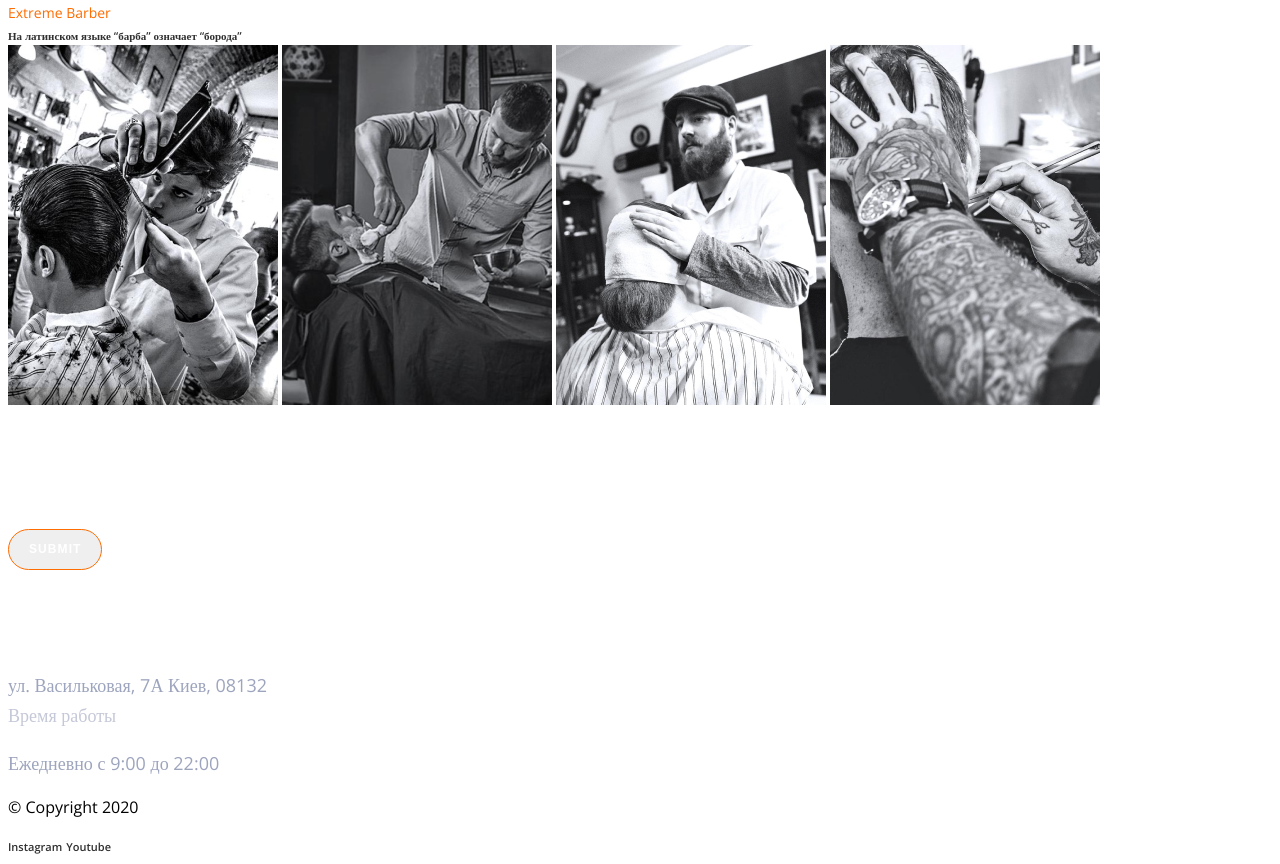
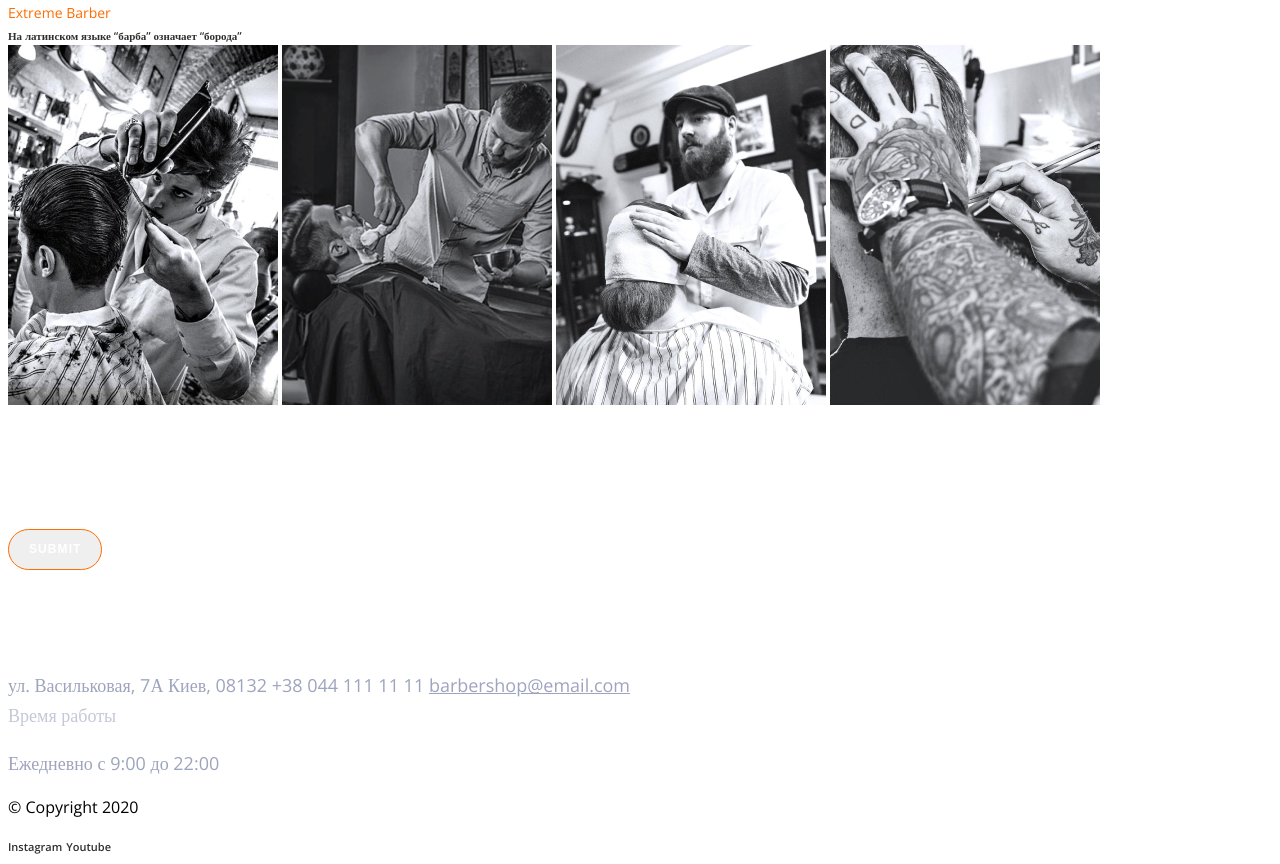
Before and after one commit to NikitaHolovan/Barber-shop-practice, a plain HTML site: page index.html in a window 1280 px wide. Shown: the part 3411-4275 px from the top of the page. Drawn offline with nearby package versions, Linux system fonts and the light colour scheme.

Commit message:
21.07 lastest

```diff
--- a/css/style.css
+++ b/css/style.css
@@ -178,5 +178,11 @@ p.section-description {
 }
 
 .contact-link {
-  color: #fff;
+  color: var(--text-secondary);
+  font-weight: normal;
+  font-size: 18px;
+  line-height: 30px;
 }
+.contact-link.mail {
+  text-decoration-line: underline;
+}
--- a/index.html
+++ b/index.html
@@ -256,7 +256,7 @@
         <div class="contacts-box">
           <adress>ул. Васильковая, 7А Киев, 08132</adress>
           <a href="tel:+380441111111" class="contact-link">+38 044 111 11 11</a>
-          <a href="mailto:barbershop@email.com" class="contact-link"
+          <a href="mailto:barbershop@email.com" class="contact-link mail"
             >barbershop@email.com</a
           >
         </div>
```
